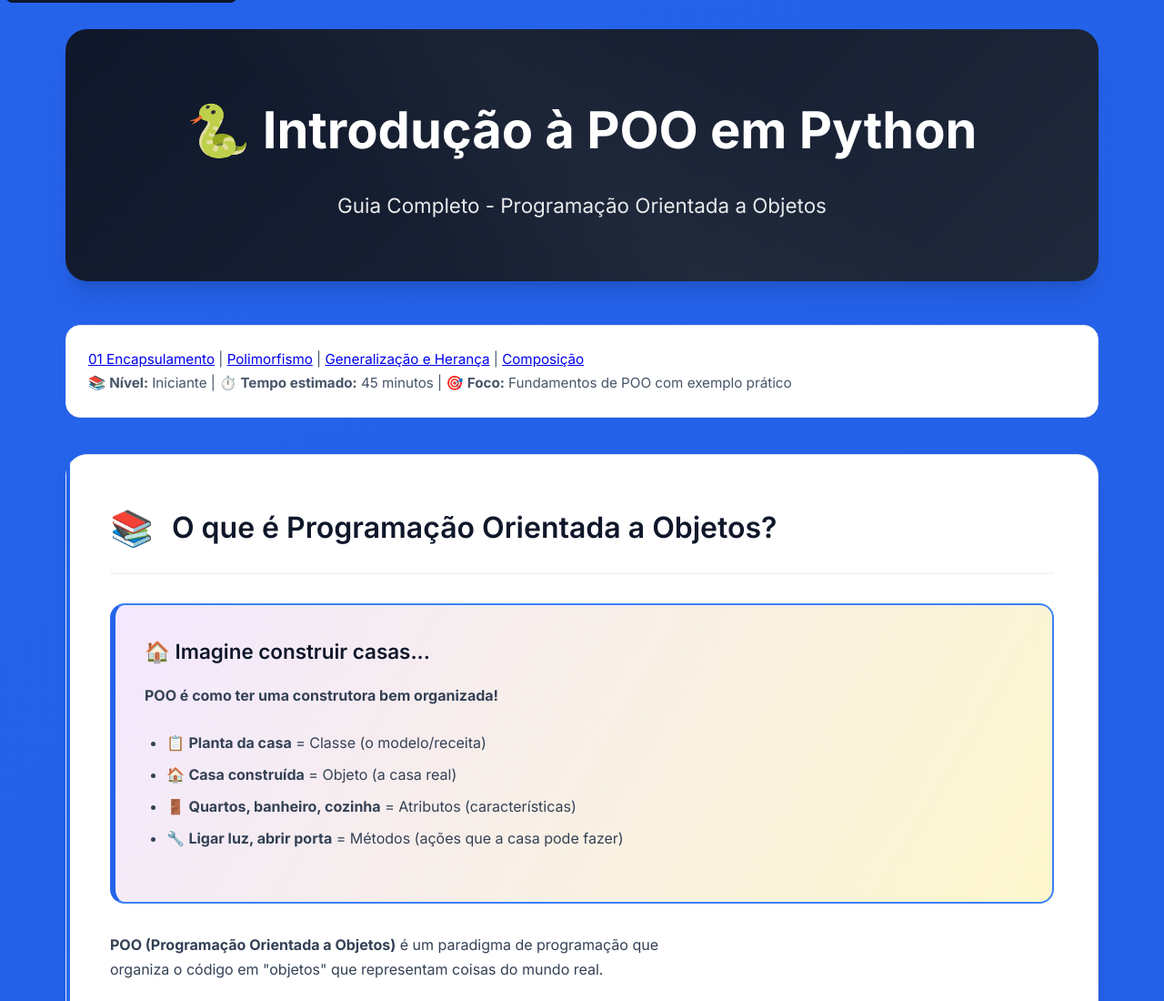
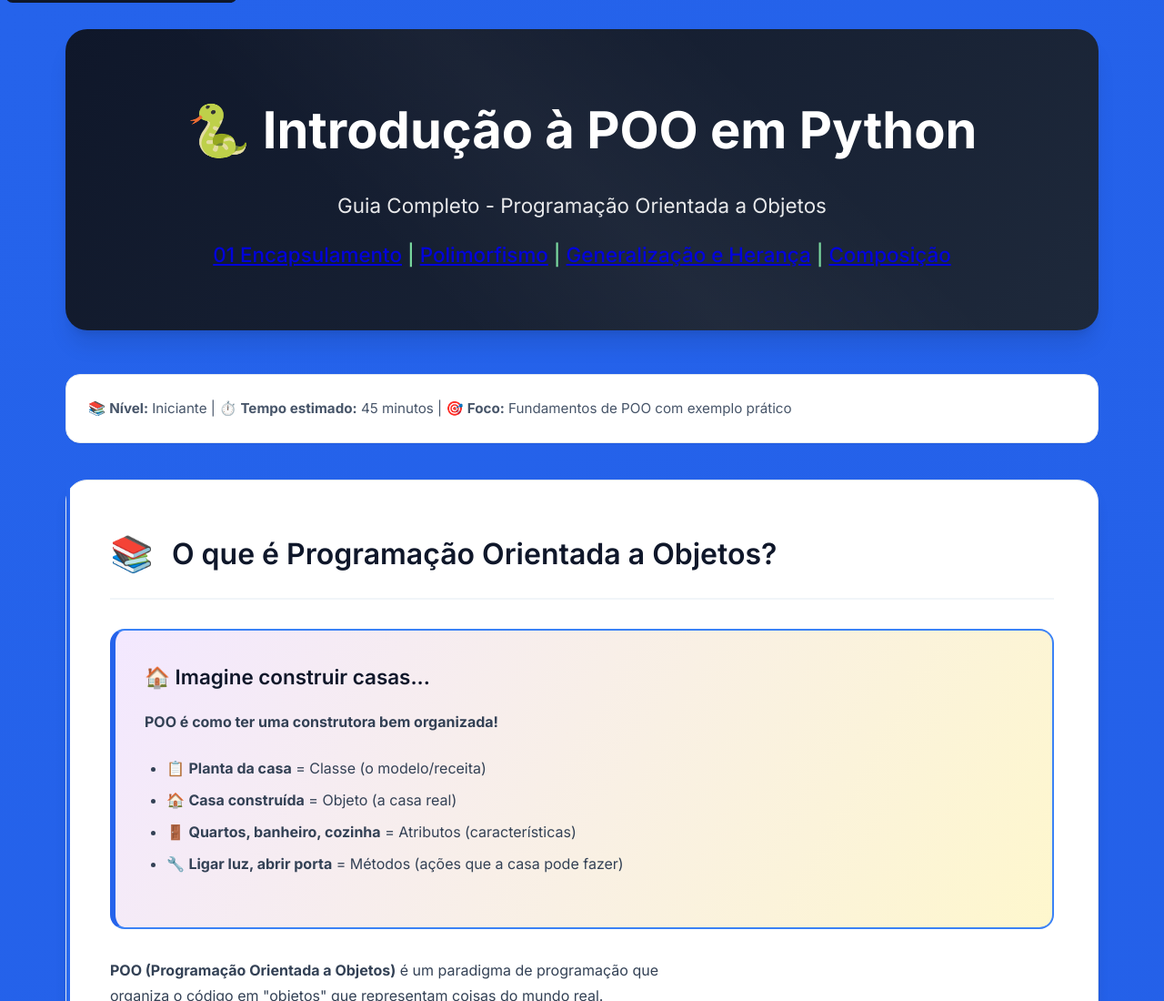
Before and after one commit to fdcneto/POO_em_Python, a plain HTML site: page index.html in a window 1280 px wide. Shown: the top 1100 px of the page at 91% size. Drawn offline with Linux system fonts and the light colour scheme.

Commit message:
Update index.html

```diff
--- a/index.html
+++ b/index.html
@@ -138,6 +138,7 @@
             position: relative;
             z-index: 1;
             color: #86efac;
+            margin-top: 1rem;
         }
 
         /* Navigation breadcrumb */
@@ -650,11 +651,10 @@
         <header class="header" role="banner">
             <h1>🐍 Introdução à POO em Python</h1>
             <p class="subtitle">Guia Completo - Programação Orientada a Objetos</p>
-
+            <p class="links_internos"><a href="./01 Encapsulamento.html">01 Encapsulamento</a> | <a href="./02 Polimorfismo - POO.html">Polimorfismo</a> | <a href="./03 Generalização e Herança - POO.html">Generalização e Herança</a> | <a href="./04 Composição - POO.html">Composição</a></p>
         </header>
 
         <nav class="breadcrumb" role="navigation" aria-label="Informações do curso">
-            <p class="links_internos"><a href="./01 Encapsulamento.html">01 Encapsulamento</a> | <a href="./02 Polimorfismo - POO.html">Polimorfismo</a> | <a href="./03 Generalização e Herança - POO.html">Generalização e Herança</a> | <a href="./04 Composição - POO.html">Composição</a></p>
             📚 <strong>Nível:</strong> Iniciante | ⏱️ <strong>Tempo estimado:</strong> 45 minutos | 🎯 <strong>Foco:</strong> Fundamentos de POO com exemplo prático
         </nav>
 
@@ -1573,5 +1573,4 @@ conta2.exibirExtrato()
         });
     </script>
 </body>
-
 </html>
```
